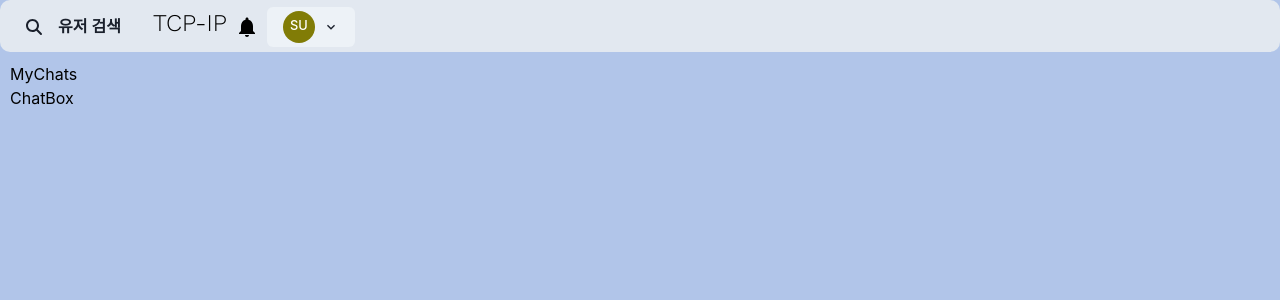
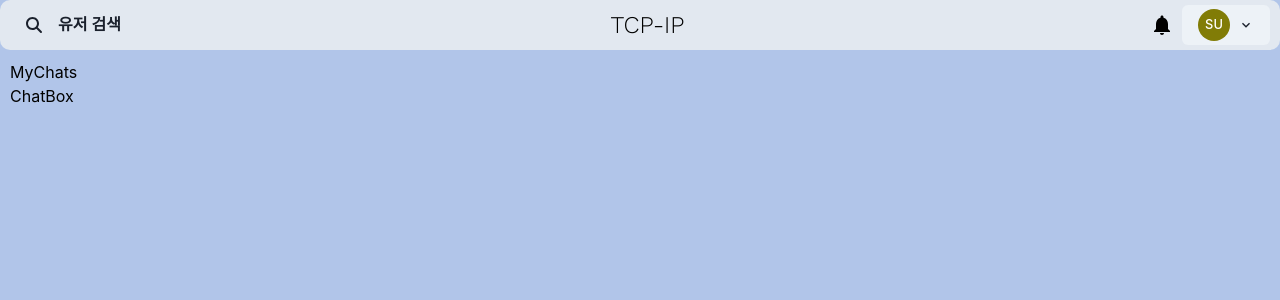
Before and after one commit to kyj91032/mern_socket_io, a React (Create React App) app in the folder frontend/: page /chat in a window 1280 px wide. Shown: the top 300 px of the page. Built offline with nearby package versions, Linux system fonts and the light colour scheme; sample sign-in values are in the browser's storage.

Commit message:
feat(sidebar): 사이드바 추가

```diff
--- a/frontend/src/components/miscellaneous/SideDrawer.js
+++ b/frontend/src/components/miscellaneous/SideDrawer.js
@@ -1,4 +1,4 @@
-import { Box, Button, Text, Tooltip, Menu, MenuButton, MenuList, MenuItem, Avatar } from '@chakra-ui/react';
+import { Box, Button, Text, Tooltip, Menu, MenuButton, MenuList, MenuItem, Avatar, Drawer, useDisclosure, DrawerOverlay, DrawerContent, DrawerHeader, DrawerBody, Input, Toast, useToast } from '@chakra-ui/react';
 import React, { useState } from 'react'
 import { FontAwesomeIcon } from '@fortawesome/react-fontawesome';
 import { faSearch } from '@fortawesome/free-solid-svg-icons'; // 필요한 아이콘을 추가합니다.
@@ -18,25 +18,48 @@ const SideDrawer = () => {
 
     const navigate = useNavigate();
 
+    const { isOpen, onOpen, onClose } = useDisclosure(); // 사이드바를 열고 닫는 기능을 위한 훅
+
+    const toast = useToast();
+
     const logoutHandler = () => {
         localStorage.removeItem('userInfo');
         navigate('/');
     }
 
+    const handleSearch = async () => {
+        if(!search) {
+            toast({
+                title: '검색어를 입력해주세요.',
+                status: 'warning',
+                duration: 2000,
+                isClosable: true,
+                position: 'top-left',
+                colorScheme: 'blackAlpha'
+            });
+            return;
+        }
+
+        try {
+
+        } catch (error) {
+
+        }
+    }
+
     return <>
         <Box
-            d='flex'
+            display='flex'
             flexDirection='row'
             justifyContent='space-between'
             alignItems='center'
-            // bg='rgb(177, 197, 233)'
             bg='gray.200'
             w='100%'
             p='5px 10px 5px 10px'
             borderRadius='10px'
         >
-            <Tooltip label='초대할 유저 검색' hasArrow placement='top'>
-                <Button variant='ghost' >
+            <Tooltip label='초대할 유저 검색' hasArrow placement='bottom-end'>
+                <Button variant='ghost' onClick={onOpen}>
                     <FontAwesomeIcon icon={faSearch} />
                     <Text d={{base:'none', md:'flex'}} px='4'>
                         유저 검색
@@ -44,11 +67,11 @@ const SideDrawer = () => {
                 </Button>
             </Tooltip>
 
-            <Text display="inline" fontSize='2xl' fontFamily='Work sans'>
+            <Text fontSize='2xl' fontFamily='Work sans'>
                 TCP-IP
             </Text>
 
-            <span>
+            <div>
                 <Menu>
                     <MenuButton p={1}>
                         <BellIcon fontSize='2xl' m={1}/>
@@ -68,9 +91,24 @@ const SideDrawer = () => {
                         <MenuItem onClick={logoutHandler}>로그아웃</MenuItem>
                     </MenuList>
                 </Menu>
-            </span>
+            </div>
 
         </Box>
+
+
+        <Drawer placement='left' onClose={onClose} isOpen={isOpen}>
+            <DrawerOverlay />
+            <DrawerContent>
+                <DrawerHeader borderBottomWidth='1px'>유저 검색하기</DrawerHeader>
+                <DrawerBody>
+                    <Box display='flex' pb={2}>
+                        <Input placeholder='유저 이름 검색하기' mr={2} value={search} onChange={(e) => setSearch(e.target.value)}/>
+                        <Button onClick={handleSearch}>검색</Button>
+                    </Box>
+                </DrawerBody>
+            </DrawerContent>
+
+        </Drawer>
     </>
 
 }
--- a/frontend/src/pages/Homepage.js
+++ b/frontend/src/pages/Homepage.js
@@ -17,7 +17,7 @@ const Homepage = () => {
   return (
     <Container centerContent maxWidth='500px'>
       <Box
-        d='flex'
+        display='flex'
         justifyContent='center'
         p='3'
         bg="white"
```
